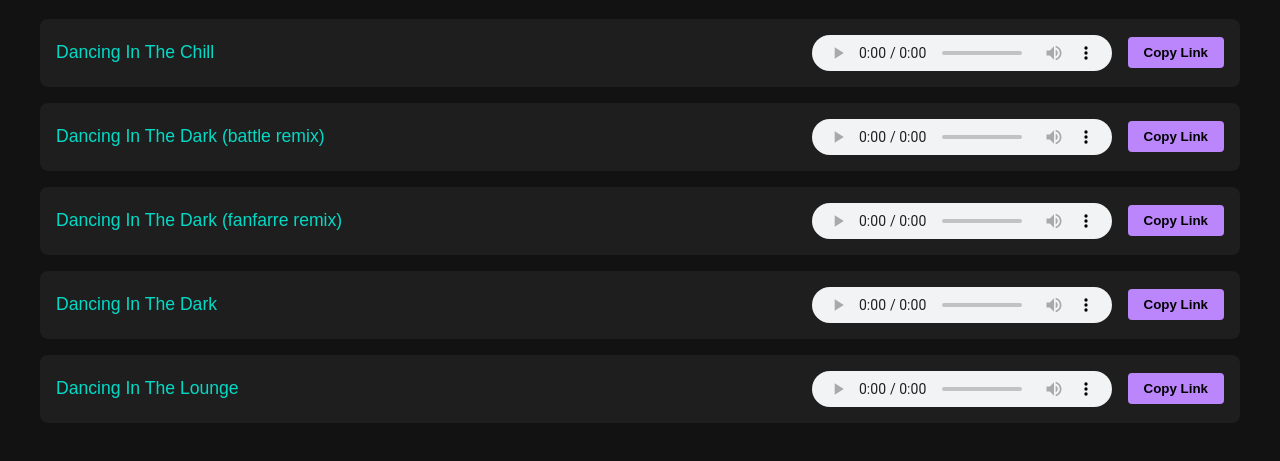
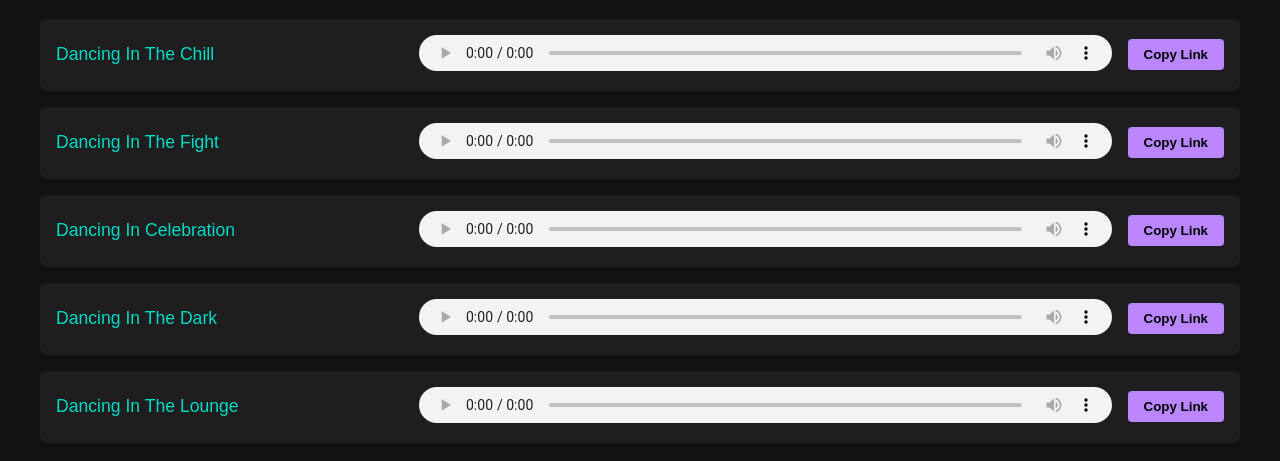
Before and after one commit to FelBraSil/myvault, a plain HTML site: page index.html in a window 1280 px wide. Shown: the part 101-562 px from the top of the page. Drawn offline with Linux system fonts and the light colour scheme.

Commit message:
Organize files into folders, rename remixes, add index.json

```diff
--- a/index.html
+++ b/index.html
@@ -9,52 +9,77 @@
         h1 { color: #bb86fc; }
         ul { list-style: none; padding: 0; }
         li { margin: 1rem 0; background: #1e1e1e; padding: 1rem; border-radius: 8px; display: flex; align-items: center; gap: 1rem; flex-wrap: wrap; }
-        a { color: #03dac6; text-decoration: none; font-size: 1.1rem; flex: 1; min-width: 250px; }
+        a { color: #03dac6; text-decoration: none; font-size: 1.1rem; flex: 1; min-width: 200px; }
         a:hover { text-decoration: underline; }
         button { background: #bb86fc; color: #000; border: none; padding: 0.5rem 1rem; border-radius: 4px; cursor: pointer; font-weight: bold; }
         button:hover { background: #9965f4; }
-        audio { height: 36px; outline: none; }
+        audio, img, video { outline: none; max-width: 100%; max-height: 200px; }
+        audio { height: 36px; width: 100%; }
+        .media-container { flex: 2; min-width: 250px; }
     </style>
 </head>
 <body>
     <h1>My Vault</h1>
-    <ul>
-        <li>
-            <a href="Dancing%20In%20The%20Chill.mp3">Dancing In The Chill</a>
-            <audio controls src="Dancing%20In%20The%20Chill.mp3"></audio>
-            <button onclick="copyToClipboard('Dancing%20In%20The%20Chill.mp3')">Copy Link</button>
-        </li>
-        <li>
-            <a href="Dancing%20In%20The%20Dark%20(battle%20remix).mp3">Dancing In The Dark (battle remix)</a>
-            <audio controls src="Dancing%20In%20The%20Dark%20(battle%20remix).mp3"></audio>
-            <button onclick="copyToClipboard('Dancing%20In%20The%20Dark%20(battle%20remix).mp3')">Copy Link</button>
-        </li>
-        <li>
-            <a href="Dancing%20In%20The%20Dark%20(fanfarre%20remix).mp3">Dancing In The Dark (fanfarre remix)</a>
-            <audio controls src="Dancing%20In%20The%20Dark%20(fanfarre%20remix).mp3"></audio>
-            <button onclick="copyToClipboard('Dancing%20In%20The%20Dark%20(fanfarre%20remix).mp3')">Copy Link</button>
-        </li>
-        <li>
-            <a href="Dancing%20In%20The%20Dark.mp3">Dancing In The Dark</a>
-            <audio controls src="Dancing%20In%20The%20Dark.mp3"></audio>
-            <button onclick="copyToClipboard('Dancing%20In%20The%20Dark.mp3')">Copy Link</button>
-        </li>
-        <li>
-            <a href="Dancing%20In%20The%20Lounge.mp3">Dancing In The Lounge</a>
-            <audio controls src="Dancing%20In%20The%20Lounge.mp3"></audio>
-            <button onclick="copyToClipboard('Dancing%20In%20The%20Lounge.mp3')">Copy Link</button>
-        </li>
-    </ul>
+    <ul id="vault-list"></ul>
 
     <script>
-        function copyToClipboard(filename) {
-            const url = window.location.href.split('/').slice(0, -1).join('/') + '/' + filename;
-            navigator.clipboard.writeText(url).then(() => {
+        const baseUrl = "https://felbrasil.github.io/myvault/";
+
+        function copyToClipboard(url) {
+            const fullUrl = url.startsWith('http') ? url : baseUrl + url;
+            navigator.clipboard.writeText(fullUrl).then(() => {
                 alert('Copied to clipboard!');
             }).catch(err => {
                 console.error('Error copying link: ', err);
             });
         }
+
+        async function loadVault() {
+            try {
+                const response = await fetch('index.json');
+                if (!response.ok) throw new Error('Network response was not ok');
+                const items = await response.json();
+                const list = document.getElementById('vault-list');
+
+                items.forEach(item => {
+                    const li = document.createElement('li');
+
+                    const link = document.createElement('a');
+                    link.href = item.url;
+                    link.textContent = item.name;
+                    link.target = "_blank";
+
+                    const mediaContainer = document.createElement('div');
+                    mediaContainer.className = 'media-container';
+
+                    if (item.type === 'audio') {
+                        const audio = document.createElement('audio');
+                        audio.controls = true;
+                        audio.src = item.url;
+                        mediaContainer.appendChild(audio);
+                    } else if (item.type === 'image') {
+                        const img = document.createElement('img');
+                        img.src = item.url;
+                        img.alt = item.name;
+                        mediaContainer.appendChild(img);
+                    }
+
+                    const copyBtn = document.createElement('button');
+                    copyBtn.textContent = 'Copy Link';
+                    copyBtn.onclick = () => copyToClipboard(item.url);
+
+                    li.appendChild(link);
+                    li.appendChild(mediaContainer);
+                    li.appendChild(copyBtn);
+                    list.appendChild(li);
+                });
+            } catch (err) {
+                console.error("Failed to load vault data", err);
+                document.getElementById('vault-list').innerHTML = "<li>Error loading files. Make sure index.json exists.</li>";
+            }
+        }
+
+        loadVault();
     </script>
 </body>
 </html>
--- /dev/null
+++ b/index.json
@@ -0,0 +1,32 @@
+[
+  {
+    "id": "audio-1",
+    "name": "Dancing In The Chill",
+    "type": "audio",
+    "url": "audio/Dancing%20In%20The%20Chill.mp3"
+  },
+  {
+    "id": "audio-2",
+    "name": "Dancing In The Fight",
+    "type": "audio",
+    "url": "audio/Dancing%20In%20The%20Fight.mp3"
+  },
+  {
+    "id": "audio-3",
+    "name": "Dancing In Celebration",
+    "type": "audio",
+    "url": "audio/Dancing%20In%20Celebration.mp3"
+  },
+  {
+    "id": "audio-4",
+    "name": "Dancing In The Dark",
+    "type": "audio",
+    "url": "audio/Dancing%20In%20The%20Dark.mp3"
+  },
+  {
+    "id": "audio-5",
+    "name": "Dancing In The Lounge",
+    "type": "audio",
+    "url": "audio/Dancing%20In%20The%20Lounge.mp3"
+  }
+]
```
Also changed, not shown: 7 other files.
